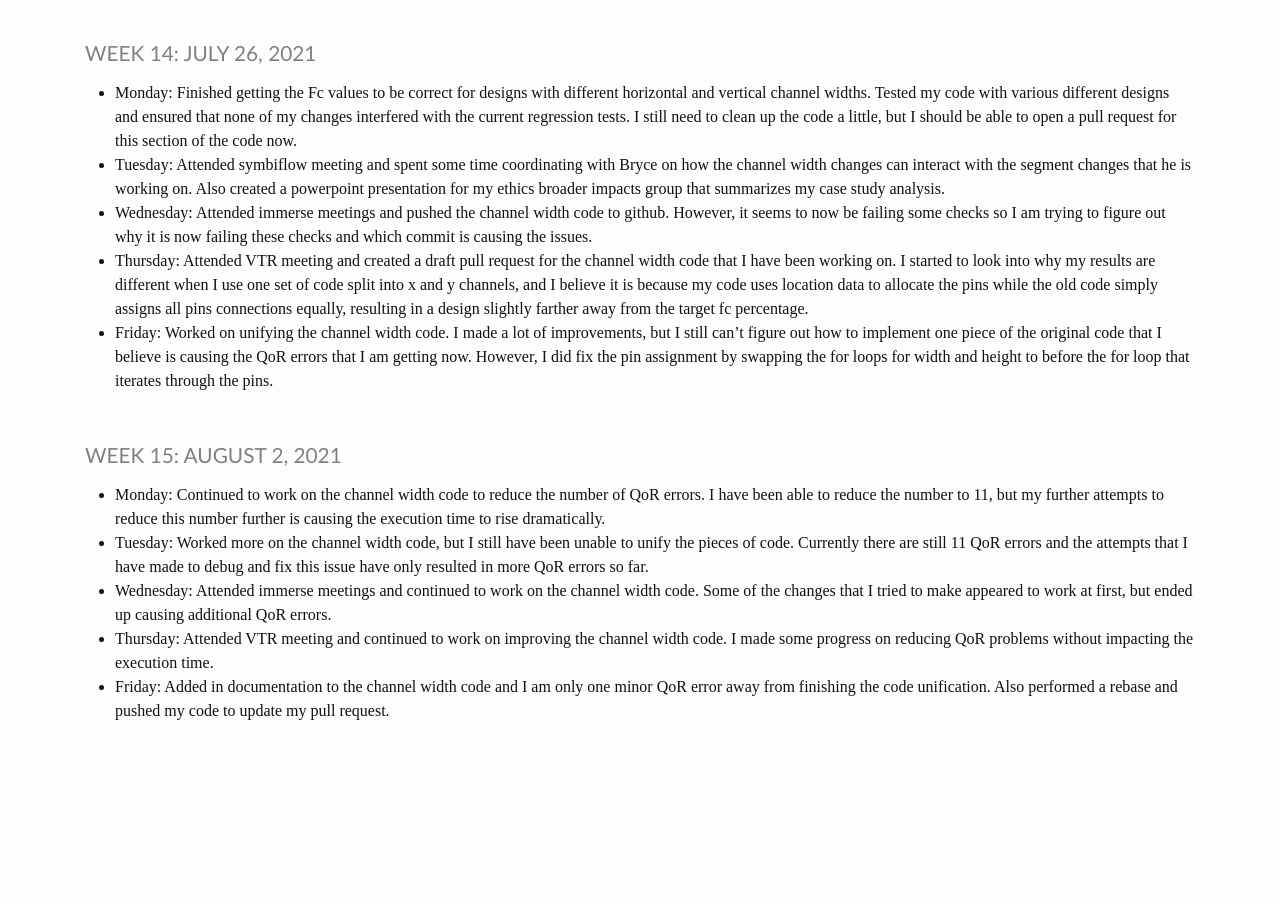
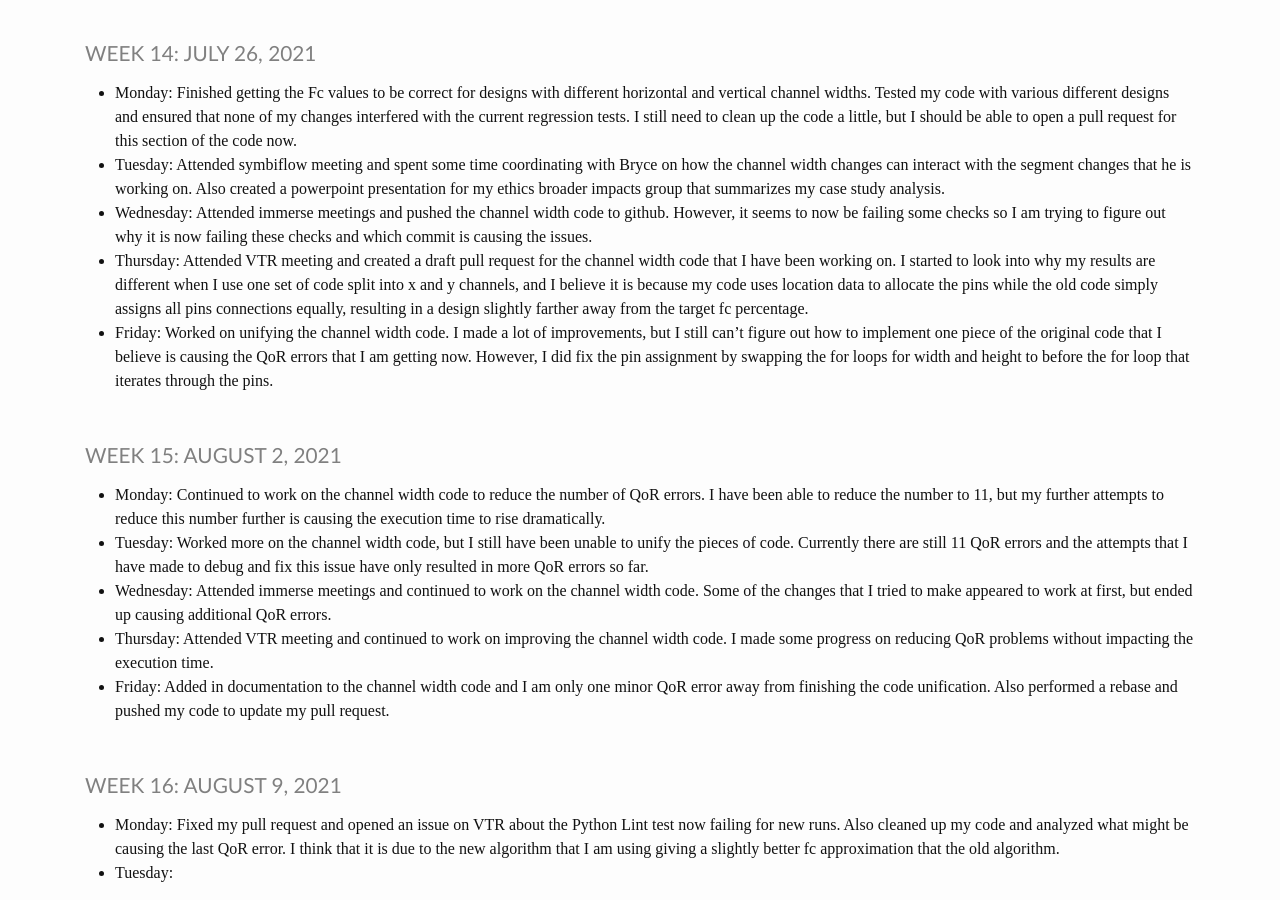
Before and after one commit to heinerb1/heinerb1.github.io, a Jekyll site: the page built from _pages/log.md, in a window 1280 px wide and 900 px high, scrolled down 4518 px. Built offline with Jekyll 4.4.1, drawn with Linux system fonts in a browser that asks for light colours; before the commit the page ends 5256 px from its top, so only the background shows below that.

Commit message:
8/9 Update

```diff
--- a/_pages/log.md
+++ b/_pages/log.md
@@ -259,3 +259,11 @@ title: IMMERSE Log
                 reducing QoR problems without impacting the execution time.
 * **Friday**: Added in documentation to the channel width code and I am only one minor QoR error away from finishing the
               code unification. Also performed a rebase and pushed my code to update my pull request.
+
+
+### Week 16: August 9, 2021
+
+* **Monday**: Fixed my pull request and opened an issue on VTR about the Python Lint test now failing for new runs. Also
+              cleaned up my code and analyzed what might be causing the last QoR error. I think that it is due to
+              the new algorithm that I am using giving a slightly better fc approximation that the old algorithm.
+* **Tuesday**:
```
